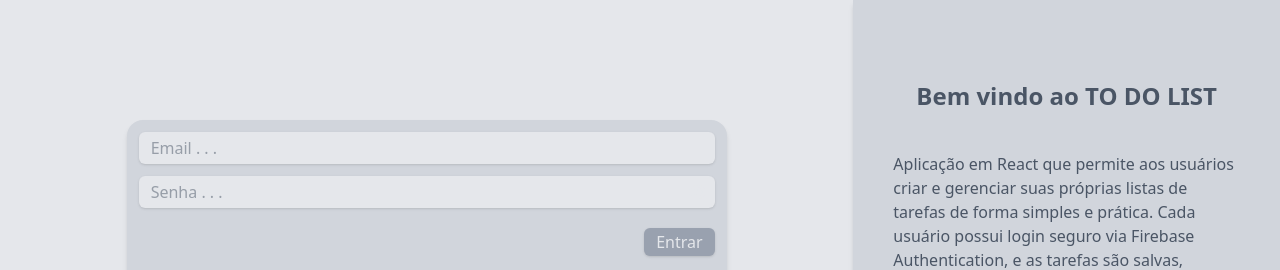
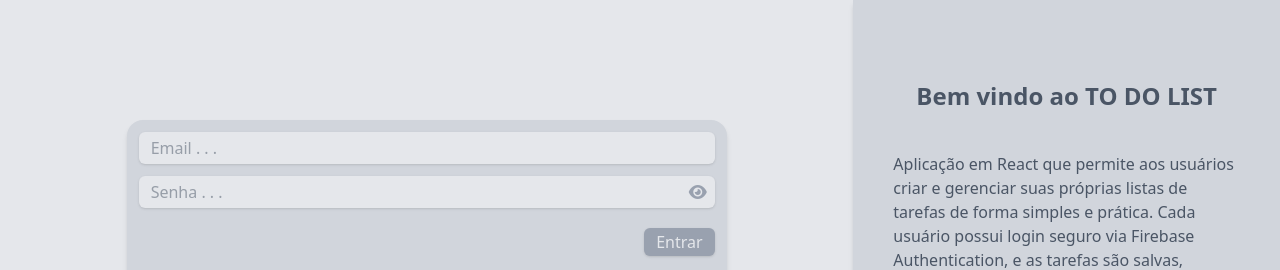
Before and after one commit to ivelcorvo/TO_DO_LIST, a React (Create React App) app: page /login in a window 1280 px wide. Shown: the top 270 px of the page. Built offline with nearby package versions, Linux system fonts and the light colour scheme; no server answers.

Commit message:
correção btn show password

```diff
--- a/src/pages/Cadastrar.jsx
+++ b/src/pages/Cadastrar.jsx
@@ -77,7 +77,7 @@ const Cadastrar = () => {
           />
           <button
             type="button"
-            className="absolute right-2 top-1 hover:cursor-pointer"
+            className="absolute right-2 top-1 hover:cursor-pointer text-gray-400"
             onClick={()=>setShowPassword(!showPassword)}
           >
             {(showPassword)?<i className="fa-solid fa-eye-slash"></i>:<i className="fa-solid fa-eye"></i>}
--- a/src/pages/Login.jsx
+++ b/src/pages/Login.jsx
@@ -60,7 +60,7 @@ const Login = () => {
           />
           <button
             type="button"
-            className="absolute right-2 top-1 hover:cursor-pointer"
+            className="absolute right-2 top-1 hover:cursor-pointer text-gray-400"
             onClick={()=>setShowPassword(!showPassword)}
           >
             {(showPassword)?<i className="fa-solid fa-eye-slash"></i>:<i className="fa-solid fa-eye"></i>}
```
